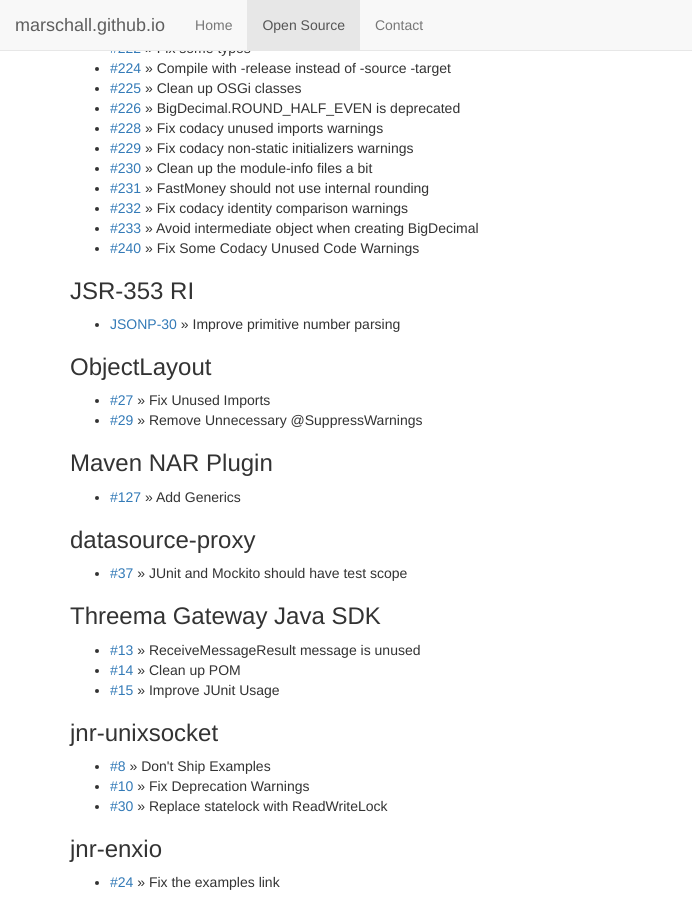
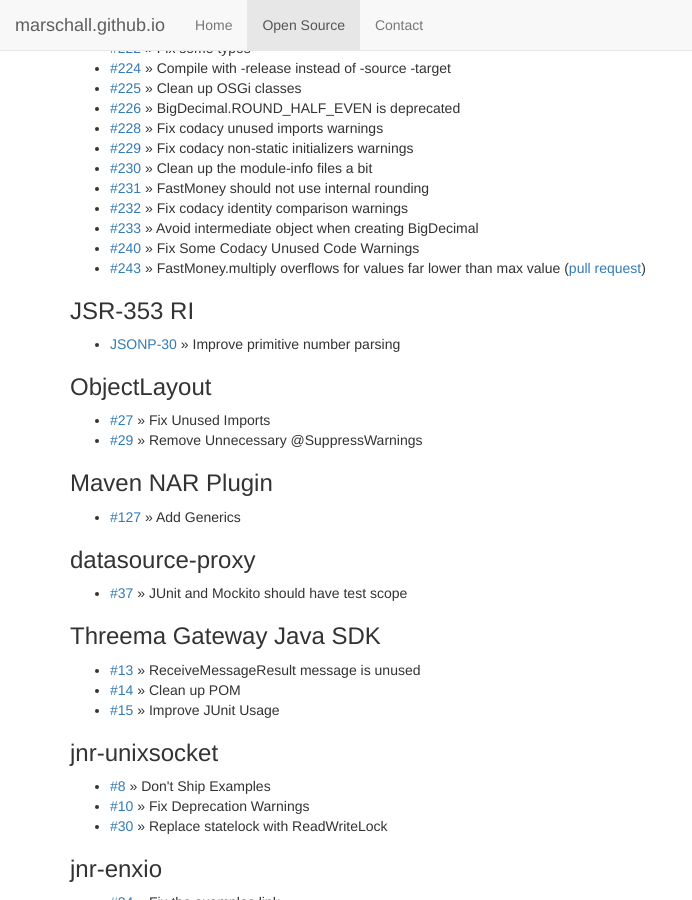
Before and after one commit to marschall/marschall.github.com, a Jekyll site: the page built from open-source.html, in a window 1280 px wide and 900 px high, scrolled down 8167 px. Shown: the whole window, without its empty margins (0-692 px from the left). Built offline with Jekyll 4.4.1, drawn with Linux system fonts in a browser that asks for light colours.

Commit message:
add moneta-243

```diff
--- a/open-source.html
+++ b/open-source.html
@@ -479,6 +479,7 @@
   <li><a href="https://github.com/JavaMoney/jsr354-ri/pull/232">#232</a> &raquo; Fix codacy identity comparison warnings</li>
   <li><a href="https://github.com/JavaMoney/jsr354-ri/pull/233">#233</a> &raquo; Avoid intermediate object when creating BigDecimal</li>
   <li><a href="https://github.com/JavaMoney/jsr354-ri/pull/240">#240</a> &raquo; Fix Some Codacy Unused Code Warnings</li>
+  <li><a href="https://github.com/JavaMoney/jsr354-ri/issues/243">#243</a> &raquo; FastMoney.multiply overflows for values far lower than max value (<a href="https://github.com/JavaMoney/jsr354-ri/pull/244">pull request</a>)</li>
 </ul>
 <h3>JSR-353 RI</h3>
 <ul>
```
